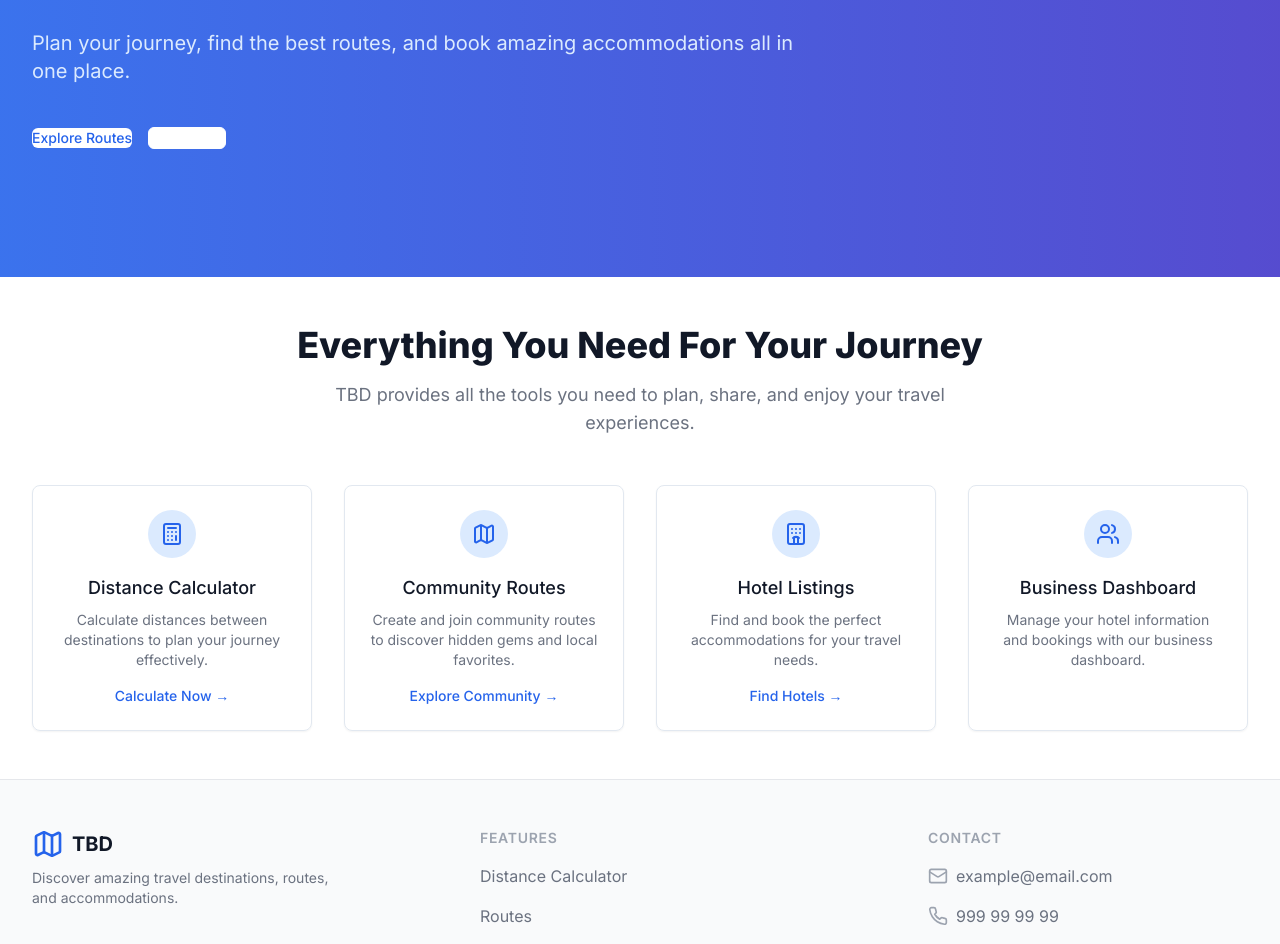
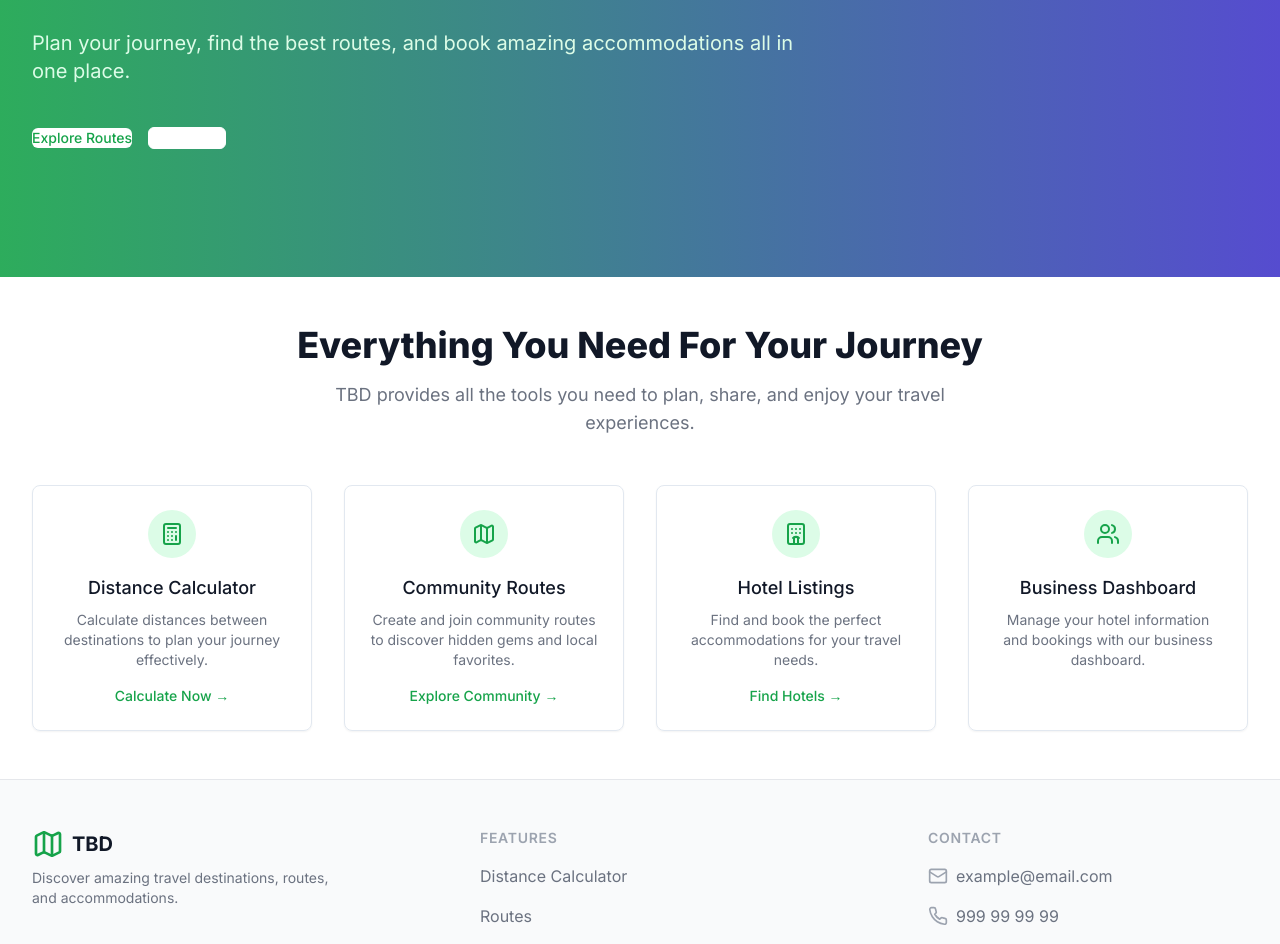
Before and after one commit to MateoGlzAlon/cds-techchallenge-phase2, a Next.js app in the folder frontend/: page / in a window 1280 px wide. Shown: the part 308-1252 px from the top of the page. Built offline with nearby package versions, Linux system fonts and the light colour scheme.

Commit message:
style: changed to green color

```diff
--- a/frontend/app/business/page.js
+++ b/frontend/app/business/page.js
@@ -44,7 +44,7 @@ export default function BusinessDashboard() {
       <div className="grid grid-cols-1 md:grid-cols-3 gap-6 mb-8">
         <Card>
           <CardContent className="p-6 flex items-center">
-            <div className="bg-blue-100 text-blue-700 rounded-full w-12 h-12 flex items-center justify-center mr-4">
+            <div className="bg-green-100 text-green-700 rounded-full w-12 h-12 flex items-center justify-center mr-4">
               <Hotel className="h-6 w-6" />
             </div>
             <div>
@@ -129,7 +129,7 @@ export default function BusinessDashboard() {
                   </div>
 
                   <div className="mt-4 flex justify-between items-center">
-                    <div className="text-lg font-bold text-blue-600">
+                    <div className="text-lg font-bold text-green-600">
                       {hotel.price}
                       <span className="text-sm font-normal text-gray-500">/night</span>
                     </div>
@@ -150,7 +150,7 @@ export default function BusinessDashboard() {
             ))}
             <Card className="border-dashed border-2 hover:bg-gray-50 transition-colors">
               <CardContent className="p-6 flex flex-col items-center justify-center h-full min-h-[300px]">
-                <div className="bg-blue-100 text-blue-700 rounded-full w-12 h-12 flex items-center justify-center mb-4">
+                <div className="bg-green-100 text-green-700 rounded-full w-12 h-12 flex items-center justify-center mb-4">
                   <Plus className="h-6 w-6" />
                 </div>
                 <h3 className="text-xl font-medium text-gray-900 mb-2">Add New Hotel</h3>
--- a/frontend/app/hotels/page.js
+++ b/frontend/app/hotels/page.js
@@ -65,7 +65,7 @@ export default function Hotels() {
                 Price Range
               </label>
               <select
-                className="w-full p-3 bg-white border border-gray-300 rounded-md shadow-sm text-sm hover:border-blue-500 focus:outline-none focus:ring-2 focus:ring-blue-500"
+                className="w-full p-3 bg-white border border-gray-300 rounded-md shadow-sm text-sm hover:border-green-500 focus:outline-none focus:ring-2 focus:ring-green-500"
                 value={priceFilter}
                 onChange={(e) => handleFilterChange(setPriceFilter, e.target.value)}
               >
@@ -80,7 +80,7 @@ export default function Hotels() {
                 Rating
               </label>
               <select
-                className="w-full p-3 bg-white border border-gray-300 rounded-md shadow-sm text-sm hover:border-blue-500 focus:outline-none focus:ring-2 focus:ring-blue-500"
+                className="w-full p-3 bg-white border border-gray-300 rounded-md shadow-sm text-sm hover:border-green-500 focus:outline-none focus:ring-2 focus:ring-green-500"
                 value={ratingFilter}
                 onChange={(e) => handleFilterChange(setRatingFilter, e.target.value)}
               >
@@ -133,7 +133,7 @@ export default function Hotels() {
               </div>
 
               <div className="mt-4 flex justify-between items-center">
-                <div className="text-lg font-bold text-blue-600">
+                <div className="text-lg font-bold text-green-600">
                   {hotel.price}
                   <span className="text-sm font-normal text-gray-500">/night</span>
                 </div>
--- a/frontend/app/login/page.js
+++ b/frontend/app/login/page.js
@@ -56,7 +56,7 @@ export default function Login() {
     <div className="max-w-md mx-auto px-4 py-12">
       <div className="flex justify-center mb-8">
         <Link href="/" className="flex items-center">
-          <Map className="h-8 w-8 text-blue-600" />
+          <Map className="h-8 w-8 text-green-600" />
           <span className="ml-2 text-2xl font-bold text-gray-900">{DATA.appName}</span>
         </Link>
       </div>
@@ -83,7 +83,7 @@ export default function Login() {
             <div className="space-y-2">
               <div className="flex items-center justify-between">
                 <Label htmlFor="password">Password</Label>
-                <Link href="/forgot-password" className="text-sm text-blue-600 hover:text-blue-800">
+                <Link href="/forgot-password" className="text-sm text-green-600 hover:text-green-800">
                   Forgot password?
                 </Link>
               </div>
@@ -135,7 +135,7 @@ export default function Login() {
         <CardFooter className="flex flex-col space-y-4">
           <div className="text-center text-sm">
             Don't have an account?{" "}
-            <Link href="/register" className="text-blue-600 hover:text-blue-800 font-medium">
+            <Link href="/register" className="text-green-600 hover:text-green-800 font-medium">
               Sign up
             </Link>
           </div>
--- a/frontend/app/page.js
+++ b/frontend/app/page.js
@@ -9,18 +9,18 @@ export default function Home() {
     <div>
       {/* Hero Section */}
       <section className="relative">
-        <div className="absolute inset-0 bg-gradient-to-r from-blue-600 to-indigo-700 opacity-90"></div>
+        <div className="absolute inset-0 bg-gradient-to-r from-green-600 to-indigo-700 opacity-90"></div>
         <div className="relative max-w-7xl mx-auto px-4 sm:px-6 lg:px-8 py-24 md:py-32">
           <div className="max-w-3xl">
             <h1 className="text-4xl font-extrabold tracking-tight text-white sm:text-5xl lg:text-6xl">
               Discover Your Next Adventure
             </h1>
-            <p className="mt-6 text-xl text-blue-100 max-w-3xl">
+            <p className="mt-6 text-xl text-green-100 max-w-3xl">
               Plan your journey, find the best routes, and book amazing accommodations all in one place.
             </p>
             <div className="mt-10 flex flex-col sm:flex-row gap-4">
               <Link href="/routes">
-                <Button size="lg" className="bg-white text-blue-600 hover:bg-blue-50">
+                <Button size="lg" className="bg-white text-green-600 hover:bg-green-50">
                   Explore Routes
                 </Button>
               </Link>
@@ -47,8 +47,8 @@ export default function Home() {
           <div className="mt-12 grid gap-8 md:grid-cols-2 lg:grid-cols-4">
             <Card>
               <CardContent className="p-6 flex flex-col items-center text-center">
-                <div className="w-12 h-12 rounded-full bg-blue-100 flex items-center justify-center mb-4">
-                  <Calculator className="h-6 w-6 text-blue-600" />
+                <div className="w-12 h-12 rounded-full bg-green-100 flex items-center justify-center mb-4">
+                  <Calculator className="h-6 w-6 text-green-600" />
                 </div>
                 <h3 className="text-lg font-medium text-gray-900">Distance Calculator</h3>
                 <p className="mt-2 text-sm text-gray-500">
@@ -56,7 +56,7 @@ export default function Home() {
                 </p>
                 <Link
                   href="/distance-calculator"
-                  className="mt-4 text-blue-600 hover:text-blue-800 text-sm font-medium"
+                  className="mt-4 text-green-600 hover:text-green-800 text-sm font-medium"
                 >
                   Calculate Now →
                 </Link>
@@ -65,14 +65,14 @@ export default function Home() {
 
             <Card>
               <CardContent className="p-6 flex flex-col items-center text-center">
-                <div className="w-12 h-12 rounded-full bg-blue-100 flex items-center justify-center mb-4">
-                  <Map className="h-6 w-6 text-blue-600" />
+                <div className="w-12 h-12 rounded-full bg-green-100 flex items-center justify-center mb-4">
+                  <Map className="h-6 w-6 text-green-600" />
                 </div>
                 <h3 className="text-lg font-medium text-gray-900">Community Routes</h3>
                 <p className="mt-2 text-sm text-gray-500">
                   Create and join community routes to discover hidden gems and local favorites.
                 </p>
-                <Link href="/community" className="mt-4 text-blue-600 hover:text-blue-800 text-sm font-medium">
+                <Link href="/community" className="mt-4 text-green-600 hover:text-green-800 text-sm font-medium">
                   Explore Community →
                 </Link>
               </CardContent>
@@ -80,14 +80,14 @@ export default function Home() {
 
             <Card>
               <CardContent className="p-6 flex flex-col items-center text-center">
-                <div className="w-12 h-12 rounded-full bg-blue-100 flex items-center justify-center mb-4">
-                  <Hotel className="h-6 w-6 text-blue-600" />
+                <div className="w-12 h-12 rounded-full bg-green-100 flex items-center justify-center mb-4">
+                  <Hotel className="h-6 w-6 text-green-600" />
                 </div>
                 <h3 className="text-lg font-medium text-gray-900">Hotel Listings</h3>
                 <p className="mt-2 text-sm text-gray-500">
                   Find and book the perfect accommodations for your travel needs.
                 </p>
-                <Link href="/hotels" className="mt-4 text-blue-600 hover:text-blue-800 text-sm font-medium">
+                <Link href="/hotels" className="mt-4 text-green-600 hover:text-green-800 text-sm font-medium">
                   Find Hotels →
                 </Link>
               </CardContent>
@@ -95,8 +95,8 @@ export default function Home() {
 
             <Card>
               <CardContent className="p-6 flex flex-col items-center text-center">
-                <div className="w-12 h-12 rounded-full bg-blue-100 flex items-center justify-center mb-4">
-                  <Users className="h-6 w-6 text-blue-600" />
+                <div className="w-12 h-12 rounded-full bg-green-100 flex items-center justify-center mb-4">
+                  <Users className="h-6 w-6 text-green-600" />
                 </div>
                 <h3 className="text-lg font-medium text-gray-900">Business Dashboard</h3>
                 <p className="mt-2 text-sm text-gray-500">
--- a/frontend/app/routes/[id]/page.js
+++ b/frontend/app/routes/[id]/page.js
@@ -33,7 +33,7 @@ export default function RouteDetails() {
   return (
     <div className="max-w-7xl mx-auto px-4 py-12">
       <div className="mb-6">
-        <Link href="/routes" className="text-blue-600 hover:text-blue-800 flex items-center">
+        <Link href="/routes" className="text-green-600 hover:text-green-800 flex items-center">
           <ArrowLeft className="h-4 w-4 mr-1" />
           Back to Routes
         </Link>
--- a/frontend/app/routes/page.js
+++ b/frontend/app/routes/page.js
@@ -42,7 +42,7 @@ export default function Routes() {
 
               <div className="mt-4 flex flex-wrap gap-2">
                 {route.tags.map((tag, index) => (
-                  <Badge key={index} variant="outline" className="bg-blue-50 text-blue-700 border-blue-200">
+                  <Badge key={index} variant="outline" className="bg-green-50 text-green-700 border-green-200">
                     {tag}
                   </Badge>
                 ))}
--- a/frontend/components/footer.js
+++ b/frontend/components/footer.js
@@ -9,7 +9,7 @@ export default function Footer() {
         <div className="grid grid-cols-1 md:grid-cols-3 gap-32  ">
           <div className="col-span-1">
             <div className="flex items-center">
-              <Map className="h-8 w-8 text-blue-600" />
+              <Map className="h-8 w-8 text-green-600" />
               <span className="ml-2 text-xl font-bold text-gray-900">{DATA.appName}</span>
             </div>
             <p className="mt-2 text-sm text-gray-500">
```
Also changed, not shown: frontend/app/distance-calculator/page.js (+6 -6 lines), frontend/app/register/page.js (+7 -7 lines), frontend/components/navbar.js (+12 -12 lines).
